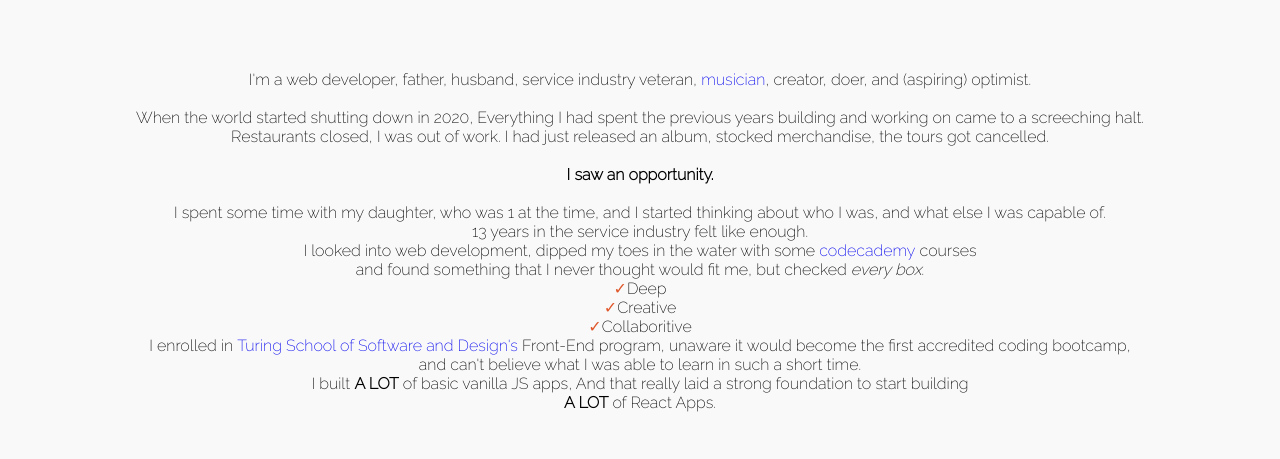
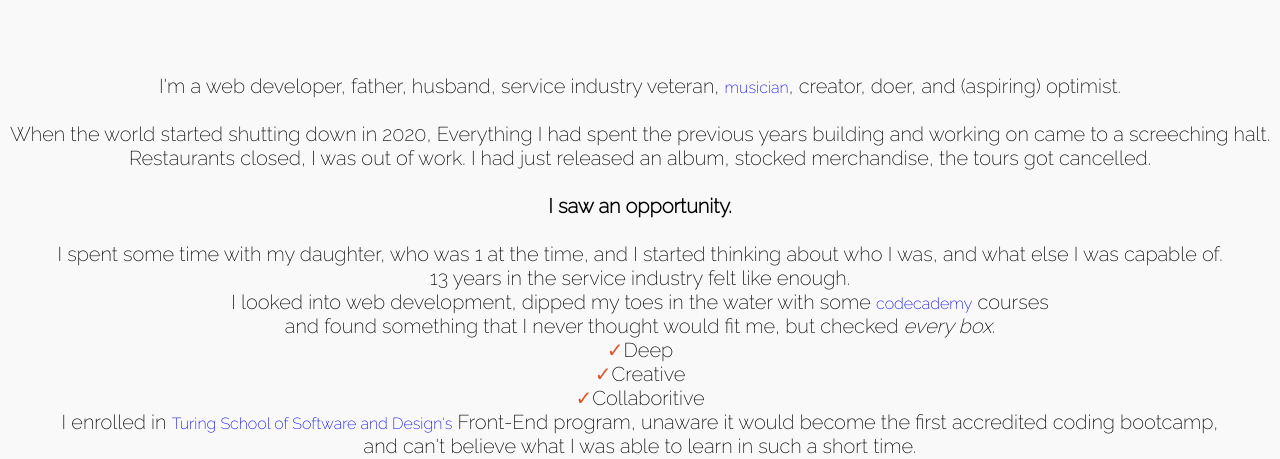
Before and after one commit to Patfindley/pat-findley-codes, a React (Create React App) app: page /about in a window 1280 px wide. Shown: the part 487-946 px from the top of the page. Before the commit the page ends 915 px from the top, so only its background shows below. Built offline with nearby package versions, Linux system fonts and the light colour scheme; a web font is replaced by a local one.

Commit message:
Adjust font sizes

```diff
--- a/src/assets/data.js
+++ b/src/assets/data.js
@@ -113,5 +113,5 @@ export const shortAboutMe = {
   id: 0,
   body: `<p>Hey! Im <a href='/about'>Pat Findley</a>, <br/>
     Im currently a student at <a href="https://turing.io/"> Turing School of Software and Design</a>. <br/>
-    I like to consider myself a "creator of non-tangible things", and my goal for my little nook of the internet is to creatively apply what I'm currently learning, have fun, and grow a little through experience!</p>`
+    I like to consider myself a "creator of non-tangible things".<br> My goal for this little nook of the internet is to have fun applying what I'm currently learning, and grow a little through experience!</p>`
 }
--- a/src/components/AboutMe/AboutMe.css
+++ b/src/components/AboutMe/AboutMe.css
@@ -18,6 +18,10 @@
     position: relative;
   }
 
+  .about-me-body {
+    font-size: 1.25em;
+  }
+
   .check {
     color: #DF562A;
   }
--- a/src/components/AboutMe/AboutMe.js
+++ b/src/components/AboutMe/AboutMe.js
@@ -8,7 +8,7 @@ const AboutMe = () => {
     <div className='me-picture-container' >
     <img className='me-photo' src={me_photo} alt='Pat Findley'/>
     </div>
-    <p> I'm a web developer, father, husband, service industry veteran, <a href='https://herenowband.com/' target='_blank' rel="noreferrer">musician</a>, creator, doer, and (aspiring) optimist.<br/>
+    <p className='about-me-body'> I'm a web developer, father, husband, service industry veteran, <a href='https://herenowband.com/' target='_blank' rel="noreferrer">musician</a>, creator, doer, and (aspiring) optimist.<br/>
     <br/>
     When the world started shutting down in 2020, Everything I had spent the previous years building and working on came to a screeching halt.<br/>
     Restaurants closed, I was out of work. I had just released an album, stocked merchandise, the tours got cancelled.<br/>
--- a/src/components/ProjectInfo/ProjectInfo.css
+++ b/src/components/ProjectInfo/ProjectInfo.css
@@ -0,0 +1,5 @@
+@media screen and (min-width: 812px) {
+  .project-body {
+    font-size: 1.25em;
+  }
+}
--- a/src/components/ProjectInfo/ProjectInfo.js
+++ b/src/components/ProjectInfo/ProjectInfo.js
@@ -6,7 +6,7 @@ const ProjectInfo = ({ selectedProject, homeButton }) => {
   return (
     <div>
       <h2>{selectedProject.name}</h2>
-      <p>{selectedProject.body}</p>
+      <p className='project-body'>{selectedProject.body}</p>
       <Link to='/Projects' className='link'>
       <button onClick={homeButton}>Back to Main</button>
       </Link>
```
